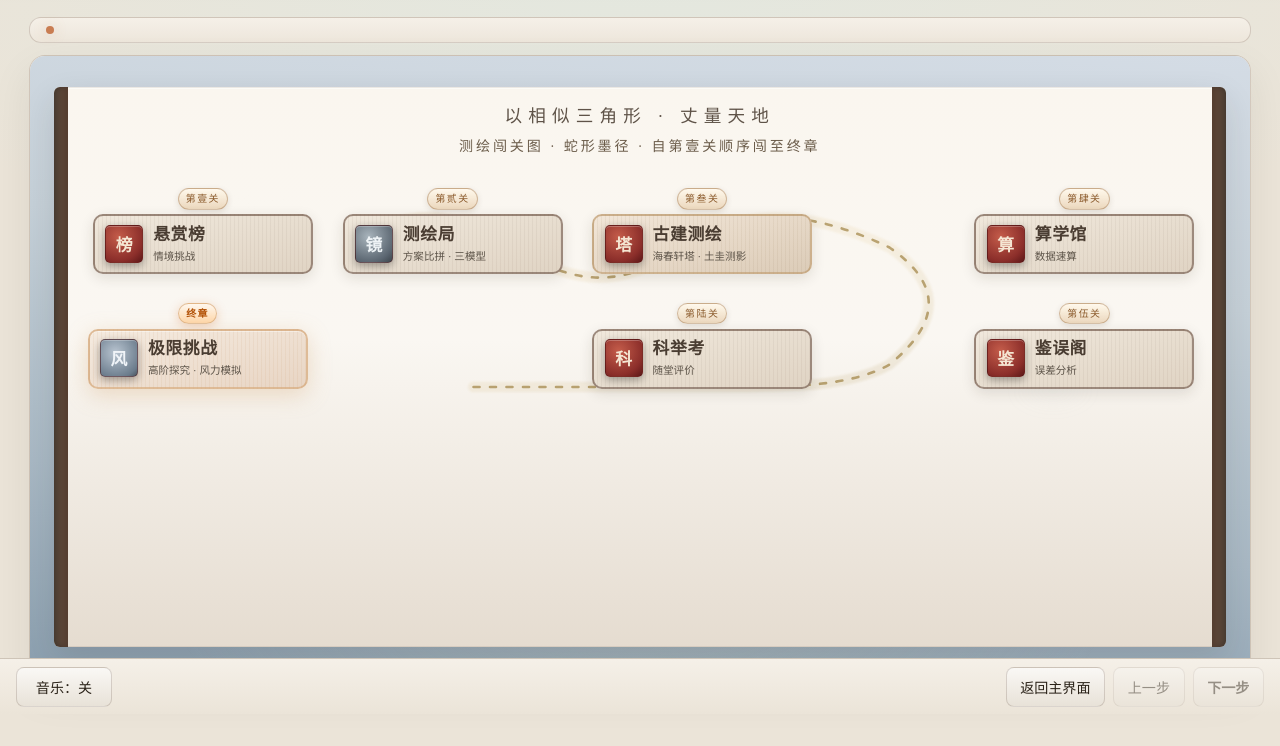
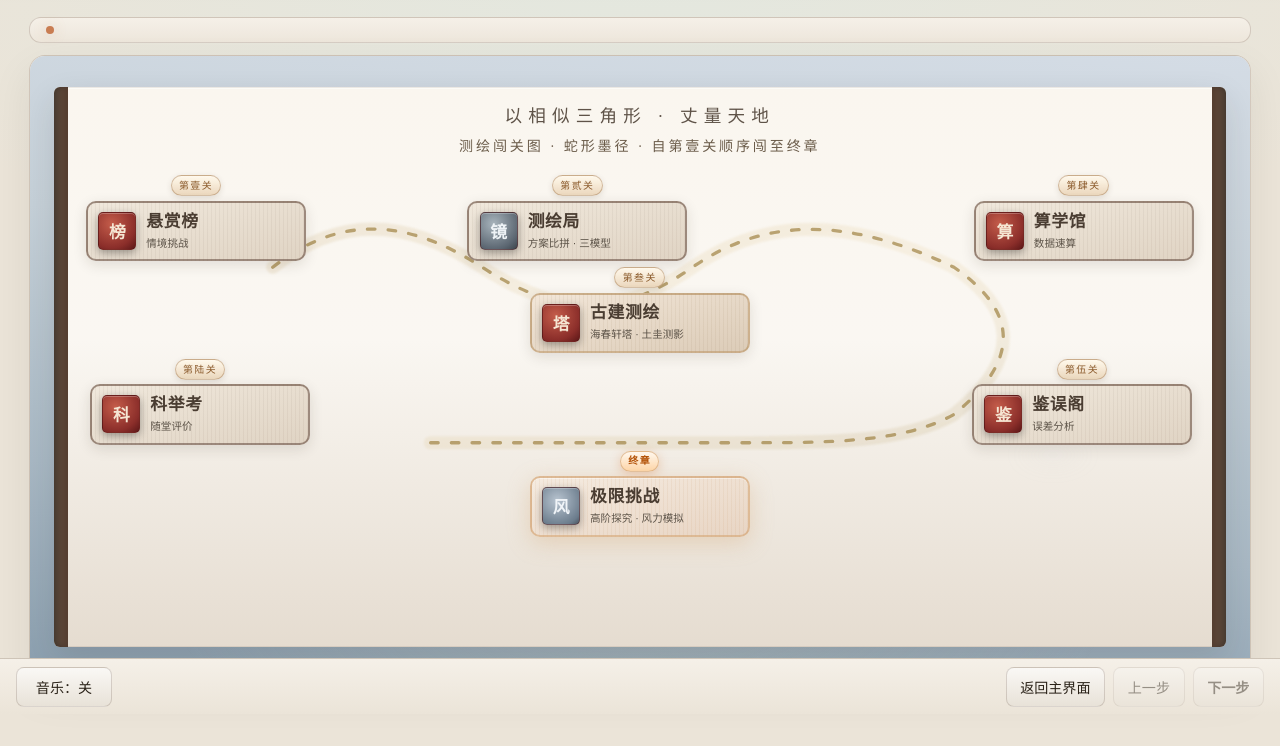
Before and after one commit to huangzeyu521/similar-triangles-courseware, a website: page index.html in a window 1280 px wide. Shown: the part 86-832 px from the top of the page. Drawn offline with Linux system fonts and the light colour scheme; a web font is replaced by a local one.

Commit message:
layout: 主界面闯关图第叁↔第肆、第伍↔第陆网格位置对调
Made-with: Cursor

```diff
--- a/style.css
+++ b/style.css
@@ -1395,8 +1395,8 @@ body.theme-guofeng {
   align-items: center;
   justify-items: center;
   width: 100%;
-  min-height: 300px;
-  padding: 0.35rem 0 0.85rem;
+  min-height: 360px;
+  padding: 0.25rem 0 0.75rem;
 }
 
 .theme-guofeng .quest-path-ink {
@@ -1492,42 +1492,44 @@ body.theme-guofeng {
   }
 }
 
-/* 七关坐标：蛇形路线 — 第壹～肆关顶行从左到右；第伍～终章底行从右到左（5→6→7） */
+/* 七关坐标：蜿蜒折线 */
 .theme-guofeng .map-node--1 {
   grid-column: 1 / 3;
   grid-row: 1;
-  justify-self: center;
-  margin-left: 0;
+  justify-self: start;
+  margin-left: 0.25rem;
 }
 .theme-guofeng .map-node--2 {
-  grid-column: 3 / 5;
+  grid-column: 4 / 6;
   grid-row: 1;
 }
+/* 第叁关 ↔ 第肆关：仅交换网格位置（内容与 data-target 仍在 HTML 原 map-node--n） */
 .theme-guofeng .map-node--3 {
-  grid-column: 5 / 7;
-  grid-row: 1;
+  grid-column: 4 / 7;
+  grid-row: 2;
 }
 .theme-guofeng .map-node--4 {
   grid-column: 7 / 10;
   grid-row: 1;
   justify-self: end;
-  margin-right: 0.2rem;
-}
+  margin-right: 0.25rem;
+}
+/* 第伍关 ↔ 第陆关：仅交换网格位置 */
 .theme-guofeng .map-node--5 {
-  grid-column: 7 / 10;
-  grid-row: 2;
+  grid-column: 6 / 10;
+  grid-row: 3;
   justify-self: end;
-  margin-right: 0.2rem;
+  margin-right: 0.35rem;
 }
 .theme-guofeng .map-node--6 {
-  grid-column: 5 / 7;
-  grid-row: 2;
+  grid-column: 1 / 4;
+  grid-row: 3;
+  justify-self: start;
+  margin-left: 0.5rem;
 }
 .theme-guofeng .map-node--7 {
-  grid-column: 1 / 5;
-  grid-row: 2;
-  justify-self: start;
-  margin-left: 0.35rem;
+  grid-column: 3 / 8;
+  grid-row: 4;
 }
 
 .theme-guofeng .map-node--boss .nav-slip--map {
```
